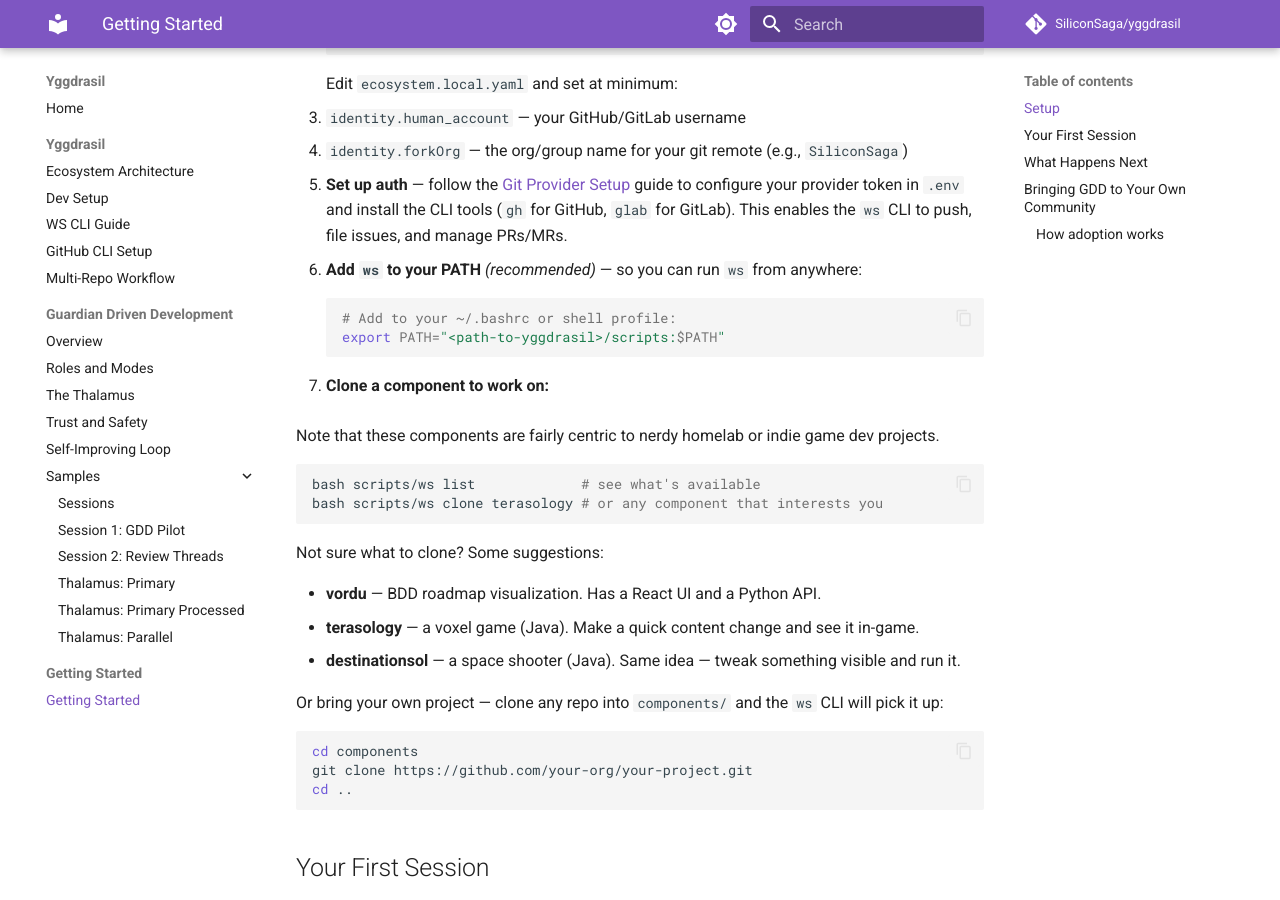
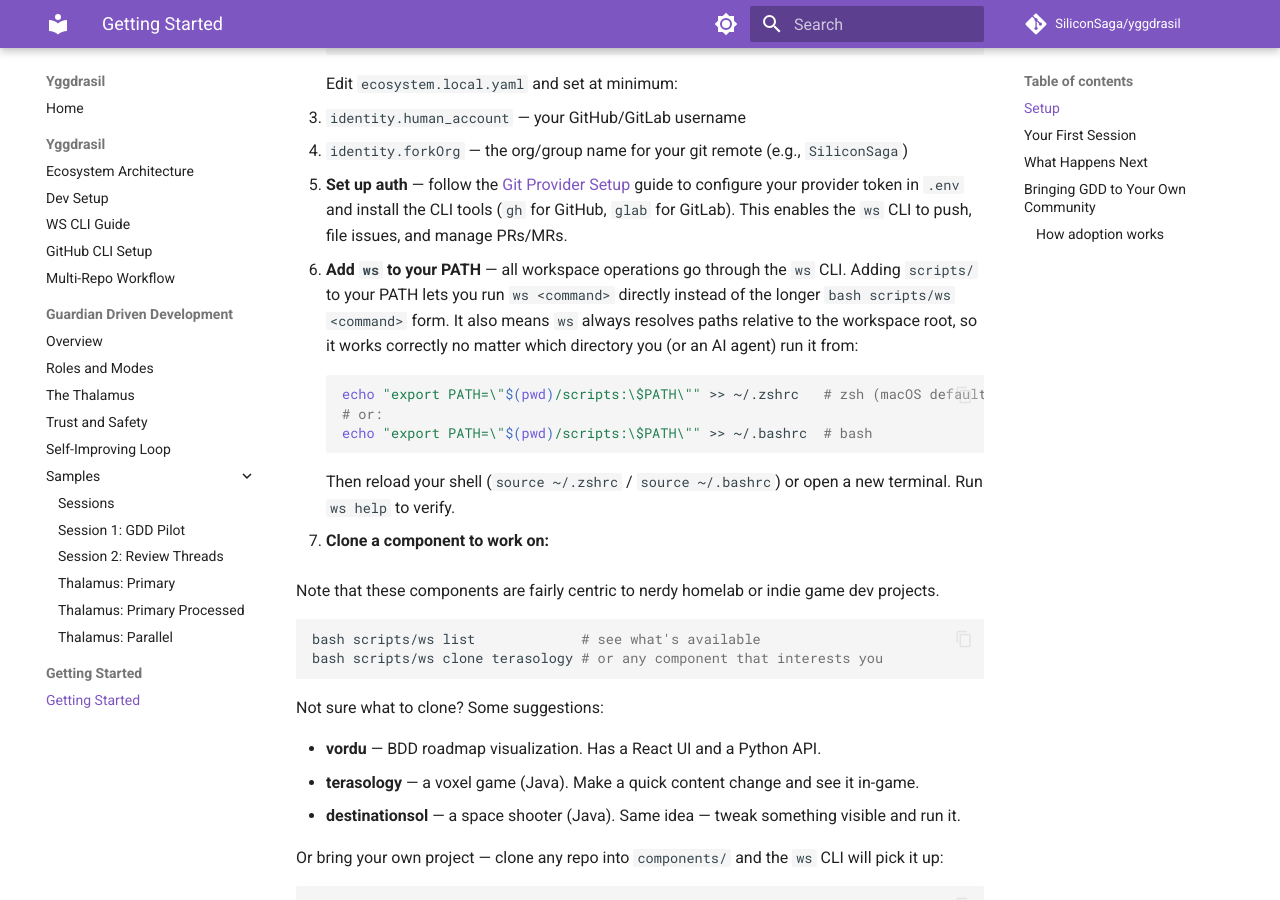
Before and after one commit to SiliconSaga/yggdrasil, an MkDocs documentation site: the page built from docs/getting-started/index.md, in a window 1280 px wide and 900 px high, scrolled down 689 px. Built offline with MkDocs 1.6.1 and Material for MkDocs 9.7.7, drawn with Linux system fonts in a browser that asks for light colours; comment, search, counter and statistics services are not loaded.

Commit message:
docs: improve getting-started PATH setup and ws benefits
Step 4 (add ws to PATH) had a placeholder path and no explanation of why.
Replace with a concrete copy-paste command using $(pwd) and a prose explanation
covering both the shorthand benefit and the CWD-independence advantage for
agents running ws from unexpected directories.

Co-Authored-By: Claude Opus 4.6 <noreply@anthropic.com>

````diff
--- a/docs/getting-started/index.md
+++ b/docs/getting-started/index.md
@@ -26,11 +26,18 @@ Note that this currently assumes a variety of prerequisites:
 
 3. **Set up auth** — follow the [Git Provider Setup](../git-provider-setup.md) guide to configure your provider token in `.env` and install the CLI tools (`gh` for GitHub, `glab` for GitLab). This enables the `ws` CLI to push, file issues, and manage PRs/MRs.
 
-4. **Add `ws` to your PATH** _(recommended)_ — so you can run `ws` from anywhere:
+4. **Add `ws` to your PATH** — all workspace operations go through the `ws` CLI.
+   Adding `scripts/` to your PATH lets you run `ws <command>` directly instead
+   of the longer `bash scripts/ws <command>` form. It also means `ws` always
+   resolves paths relative to the workspace root, so it works correctly no matter
+   which directory you (or an AI agent) run it from:
    ```bash
-   # Add to your ~/.bashrc or shell profile:
-   export PATH="<path-to-yggdrasil>/scripts:$PATH"
+   echo "export PATH=\"$(pwd)/scripts:\$PATH\"" >> ~/.zshrc   # zsh (macOS default)
+   # or:
+   echo "export PATH=\"$(pwd)/scripts:\$PATH\"" >> ~/.bashrc  # bash
    ```
+   Then reload your shell (`source ~/.zshrc` / `source ~/.bashrc`) or open a new terminal.
+   Run `ws help` to verify.
 
 5. **Clone a component to work on:**
 
````
Also changed, not shown: .agent/change-template.md (renamed from .agent/pr-template.md).
